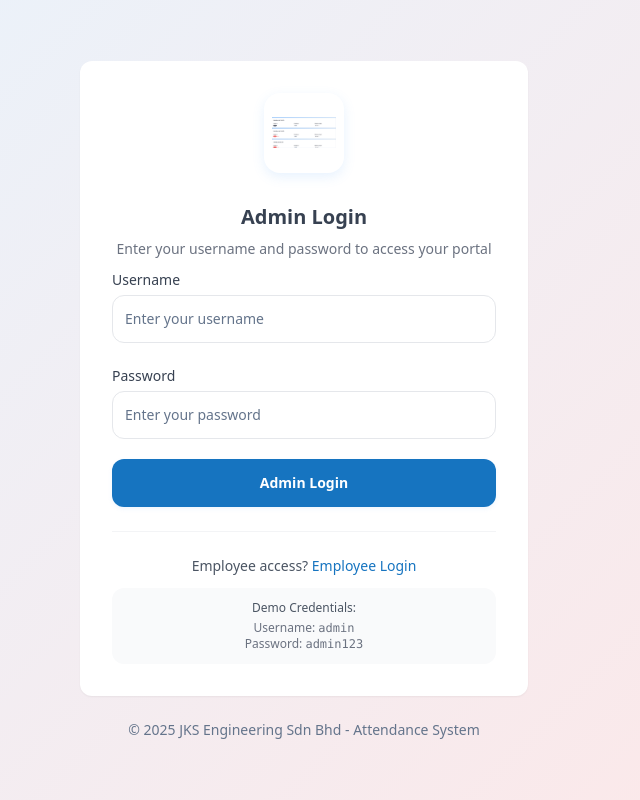
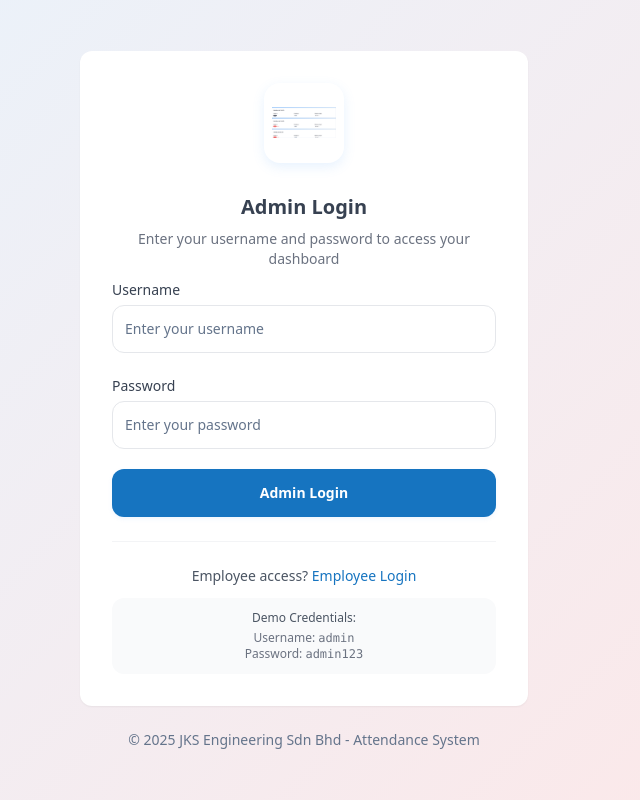
Before and after one commit to syoo1504/project-mirror-genesis, a React (Vite) app: page /admin-login in a window 1280 px wide. Shown: the whole page, without its empty margins (336-976 px from the left). Built offline with nearby package versions, Linux system fonts and the light colour scheme.

Commit message:
Visual edit in Lovable
Edited UI in Lovable

```diff
--- a/src/pages/AdminLogin.tsx
+++ b/src/pages/AdminLogin.tsx
@@ -62,7 +62,7 @@ const AdminLogin = () => {
             <div className="space-y-2">
 
               <h2 className="text-xl font-semibold text-gray-700">Admin Login</h2>
-              <p className="text-gray-500 text-sm">Enter your username and password to access your portal</p>
+              <p className="text-gray-500 text-sm">Enter your username and password to access your dashboard</p>
             </div>
           </CardHeader>
 
```
